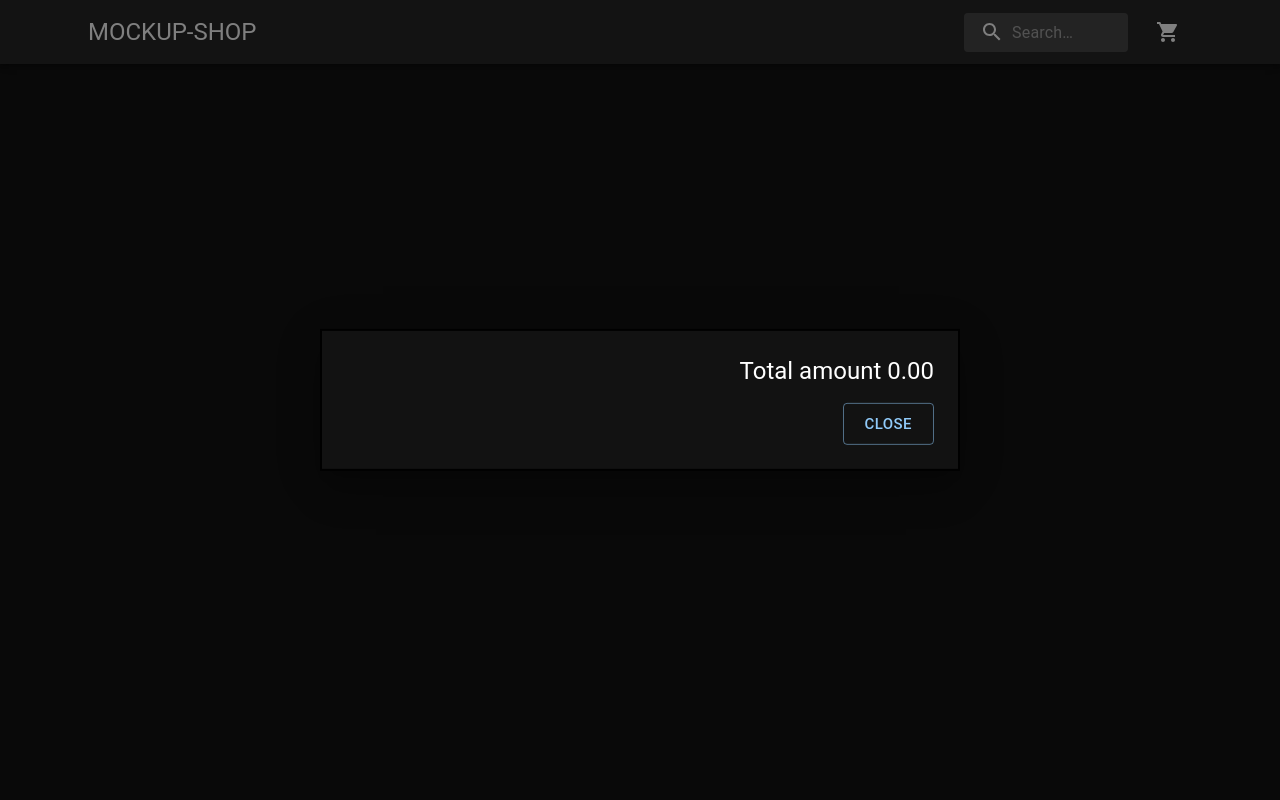
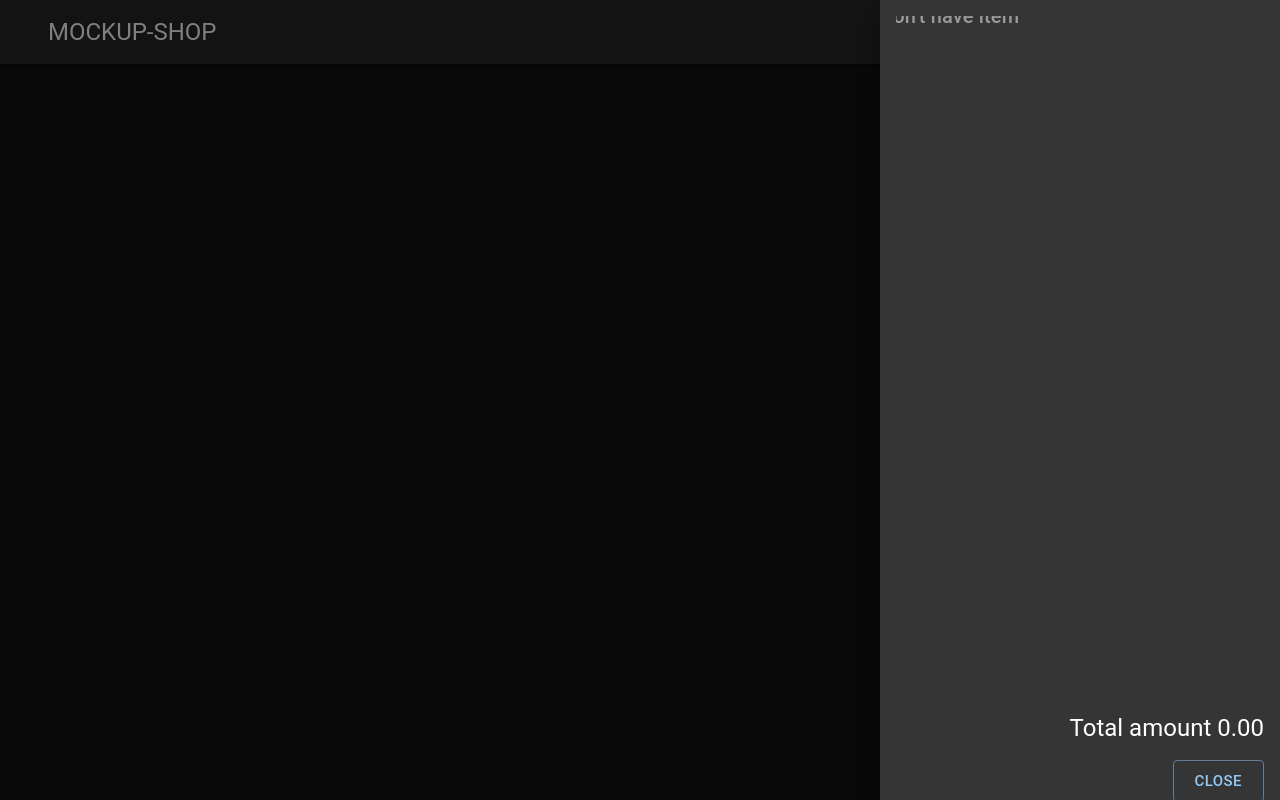
Before and after one commit to Ekawich/Mockup-shop, a React (Create React App) app: page /blogs in a window 1280 px wide. Both pictures are taken after a click on the button "ShoppingCart". Built offline with nearby package versions, Linux system fonts and the light colour scheme.

Commit message:
change cart UI

```diff
--- a/src/components/Cart/Cart.js
+++ b/src/components/Cart/Cart.js
@@ -3,29 +3,13 @@ import CartItem from './CartItem';
 
 import Box from '@mui/material/Box';
 import Typography from '@mui/material/Typography';
-import Modal from '@mui/material/Modal';
 import Stack from '@mui/material/Stack';
 import Button from '@mui/material/Button';
+import Drawer from "@mui/material/Drawer";
+import Grid from '@mui/material/Grid';
 
 import { useDispatch, useSelector } from 'react-redux';
 import { cartActions } from '../../store/cart';
-
-const modalStyle = {
-    position: 'absolute',
-    top: '50%',
-    left: '50%',
-    transform: 'translate(-50%, -50%)',
-    width: '50%',
-    bgcolor: 'background.paper',
-    border: '2px solid #000',
-    boxShadow: 24,
-    p: 3,
-};
-
-const itemStyle = {
-    maxHeight: 450,
-    overflowY: 'scroll'
-}
 
 const Cart = () => {
     const showCart = useSelector(state => state.cart.toggleCart)
@@ -36,17 +20,23 @@ const Cart = () => {
     const handleClose = () => {
         dispatch(cartActions.toggleCart())
     }
+
     return (
-        <Modal
+        <Box
+            sx={{ width: "auto" }}
+            role="presentation"
+        >
+            <Drawer
+                anchor={"right"}
                 open={showCart}
                 onClose={handleClose}
-            aria-labelledby="modal-modal-title"
-            aria-describedby="modal-modal-description"
             >
-            <Box sx={modalStyle}>
-                <Box sx={itemStyle}>
-                    {itemInCart.map((item, idx) => {
+                <Box sx={{ width: 400, p: 2, }}>
+                    <Box sx={{ height: "85vh", overflow: "auto", mb: 2 }}>
+                        <Grid container spacing={2} columns={{ md: 12 }}>
+                            {itemInCart.length > 0 ? itemInCart.map((item, idx) => {
                                 return (
+                                    <Grid item md={12}>
                                         <CartItem
                                             key={item.id + idx}
                                             id={item.id}
@@ -58,20 +48,27 @@ const Cart = () => {
                                             quantity={item.quantity}
                                             desc={item.desc}
                                         />
+                                    </Grid>
                                 )
-                    })}
+                            }) :
+                                <Stack direction={'column'} alignItems="center" justifyContent="center" sx={{ height: "100%" }}>
+                                    <Typography variant="h6" sx={{ opacity: "0.5" }}>
+                                        Don't have item
+                                    </Typography>
+                                </Stack>
+                            }
+                        </Grid>
                     </Box>
                     <Typography id="modal-modal-title" variant="h5" component="h2" textAlign="right" sx={{ mb: 2 }}>
                         {"Total amount " + parseFloat(totalAmount).toFixed(2)}
                     </Typography>
-                <Box>
                     <Stack direction="row" justifyContent="end">
                         <Button variant="outlined" size='large' onClick={handleClose}>Close</Button>
-                        {itemInCart.length > 0 && <Button variant="outlined" size='large' sx={{ ml: 2 }}>Order</Button>}
+                        {itemInCart.length > 0 && <Button variant="outlined" size='large' sx={{ ml: 2 }}>Check Out</Button>}
                     </Stack>
                 </Box>
-            </Box>
-        </Modal>
+            </Drawer>
+        </Box >
     );
 };
 
--- a/src/components/Cart/CartItem.js
+++ b/src/components/Cart/CartItem.js
@@ -6,10 +6,11 @@ import CardMedia from '@mui/material/CardMedia';
 import IconButton from '@mui/material/IconButton';
 import Typography from '@mui/material/Typography';
 import Stack from '@mui/material/Stack';
-import TextField from '@mui/material/TextField';
-import DeleteIcon from '@mui/icons-material/Delete';
 import AddIcon from '@mui/icons-material/Add';
 import RemoveIcon from '@mui/icons-material/Remove';
+import ClearIcon from '@mui/icons-material/Clear';
+import TextField from '@mui/material/TextField';
+
 import { useDispatch } from 'react-redux';
 import { cartActions } from '../../store/cart';
 
@@ -21,52 +22,48 @@ const CartItem = (props) => {
     }
 
     return (
-        <Card sx={{ display: 'flex', my: 2 }}>
+        <Card sx={{ display: 'flex', height: 120 }}>
             <CardMedia
                 component="img"
-                sx={{ maxWidth: 250, height: 200 }}
+                sx={{ width: "auto", maxWidth: "30%", height: "100%" }}
                 image={props.thumbnail}
                 alt={props.title}
             />
-            <Box sx={{ display: 'flex', flexDirection: 'column', width: "100%" }}>
-                <CardContent sx={{ flex: '1 0 auto' }}>
-                    <Typography component="div" variant="h5">
+            <Box sx={{ display: 'flex', flexDirection: 'column', width: "100%", position: "relative" }} >
+                <CardContent sx={{ flex: '1 0 auto', p: 1, px: 2 }}>
+                    <Typography component="div" sx={{ fontWeight: "bold", fontSize: "medium" }}>
                         {props.title}
                     </Typography>
-                    <Typography component="div" variant="h6" sx={{ mb: 1 }}>
+                    <Typography component="div" sx={{ fontSize: "small", opacity: "0.6" }}>
                         {props.brand}
                     </Typography>
-                    <Typography variant="body2" color="text.secondary" className='product-desc' sx={{ mb: 1 }}>
+                    {/* <Typography variant="body2" color="text.secondary" className='product-desc' sx={{ mb: 1 }}>
                         {props.desc}
+                    </Typography> */}
+                    <Typography sx={{ fontSize: "medium" }}>
+                        {((props.price - props.discount).toFixed(2)) + "$"}
                     </Typography>
-                    <Stack direction="row" alignItems="center" justifyContent="space-between" sx={{ mt: 2 }}>
-                        <Typography variant="h5" sx={{ mr: 4 }}>
+                    <Stack direction="row" justifyContent="space-between" alignItems="center" sx={{ mt: 2 }}>
+                        <Typography component="div" sx={{ fontSize: "medium", fontWeight: "bold" }} color="primary">
                             {((props.price - props.discount).toFixed(2) * props.quantity) + "$"}
                         </Typography>
-                        <Stack direction="row">
-                            <IconButton aria-label="minus" color="primary">
-                                <RemoveIcon />
+                        <Stack direction="row" alignItems="center">
+                            <IconButton aria-label="minus" color="primary" sx={{ p: 0 }}>
+                                <RemoveIcon fontSize="small" />
                             </IconButton>
-                            <TextField
-                                id="outlined-number"
-                                label="Quantity"
-                                type="number"
-                                size='small'
-                                defaultValue={props.quantity}
-                                sx={{ width: 75, mx: 1 }}
-                                InputLabelProps={{
-                                    shrink: true,
-                                }}
-                            />
-                            <IconButton aria-label="plus" color="primary">
-                                <AddIcon />
-                            </IconButton>
-                            <IconButton aria-label="delete" onClick={removeCart}>
-                                <DeleteIcon />
+                            {/* <TextField label="Quantity" variant="outlined" size="small" defaultValue={props.quantity} sx={{ width: 70, mx: 1 }} /> */}
+                            <Typography sx={{ fontSize: "small", mx: 1 }}>
+                                {props.quantity}
+                            </Typography>
+                            <IconButton aria-label="plus" color="primary" sx={{ p: 0 }}>
+                                <AddIcon fontSize="small" />
                             </IconButton>
                         </Stack>
                     </Stack>
                 </CardContent>
+                <IconButton aria-label="delete" sx={{ top: 0, right: 0, position: "absolute" }} onClick={removeCart}>
+                    <ClearIcon fontSize="small" />
+                </IconButton>
             </Box>
         </Card>
     );
--- a/src/components/Product/AllProduct.js
+++ b/src/components/Product/AllProduct.js
@@ -1,6 +1,6 @@
 import React from 'react';
 import Grid from '@mui/material/Grid';
-import ProductCard from '../UI/ProductCard'
+import ProductCard from './ProductCard'
 import Skeleton from '@mui/material/Skeleton';
 
 let mockupItem = 6
@@ -27,7 +27,7 @@ const AllProduct = (props) => {
                 [...Array(mockupItem).keys()].map(() => {
                     return (
                         <Grid item md={3} sm={4} xs={6} >
-                            <Skeleton animation="wave" height={450} sx={{ transform: "none" }} />
+                            <Skeleton animation="wave" height={350} sx={{ transform: "none" }} />
                         </Grid>
                     )
                 })
--- a/src/components/UI/ProductCard.js
+++ b/src/components/Product/ProductCard.js
@@ -36,17 +36,17 @@ const ProductCard = (props) => {
                 title={props.title}
             />
             <CardContent sx={{ pb: 0 }}>
-                <Typography gutterBottom variant="h5" component="div" className='product-title' sx={{ mb: 0 }}>
+                <Typography gutterBottom variant='h5' component="div" className='product-title' sx={{ mb: 0, fontWeight: "bold" }}>
                     {props.title}
                 </Typography>
-                <Typography variant="body2" color="text.secondary" className='product-desc' sx={{ mb: 1 }}>
+                {/* <Typography color="text.secondary" className='product-desc' sx={{ mb: 1, fontSize: "small" }}>
                     {props.desc}
-                </Typography>
-                <Stack direction="row">
-                    <Typography variant="h5" sx={{ mr: 1 }}>
+                </Typography> */}
+                <Stack direction="row" alignItems="center">
+                    <Typography variant="h6" sx={{ mr: 1, fontWeight: "bold" }} color="primary">
                         {(props.price - discount).toFixed(2) + "$"}
                     </Typography>
-                    <Typography variant="h6" sx={{ textDecoration: "line-through" }}>
+                    <Typography sx={{ textDecoration: "line-through", fontSize: "small" }}>
                         {props.price + "$"}
                     </Typography>
                 </Stack>
--- a/src/components/UI/NavBars.js
+++ b/src/components/UI/NavBars.js
@@ -74,7 +74,7 @@ const NavBars = () => {
     return (
         <Box sx={{ flexGrow: 1, mb: 2 }}>
             <AppBar position="static" >
-                <Container>
+                <Container maxWidth="xl">
                     <Toolbar>
                         <IconButton
                             size="large"
--- a/src/layouts/Default.js
+++ b/src/layouts/Default.js
@@ -7,7 +7,7 @@ const Default = (props) => {
     return (
         <Fragment>
             <NavBars />
-            <Container>
+            <Container maxWidth="xl">
                 <main>
                     {props.children}
                 </main>
```
Lines whose indentation alone changed are shown as unchanged.
